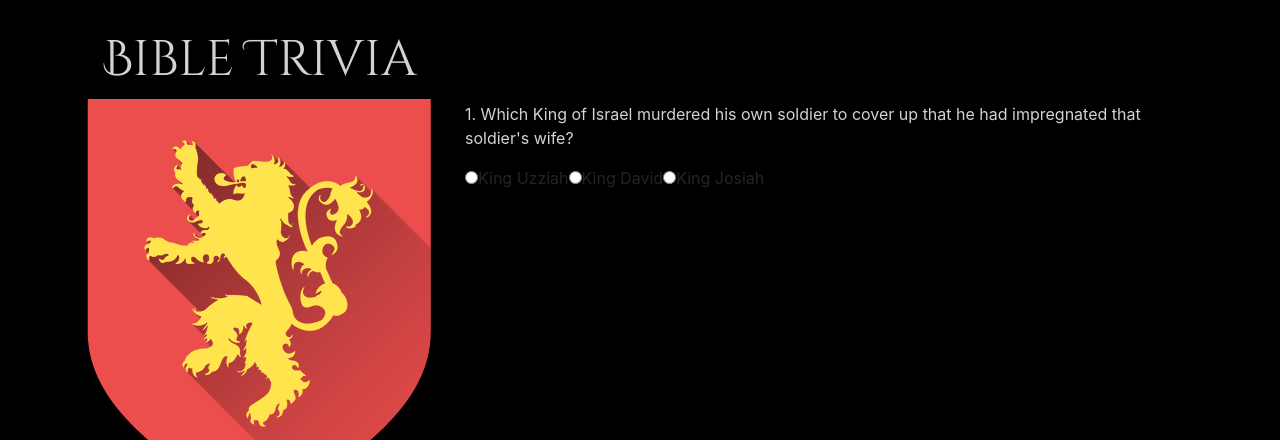
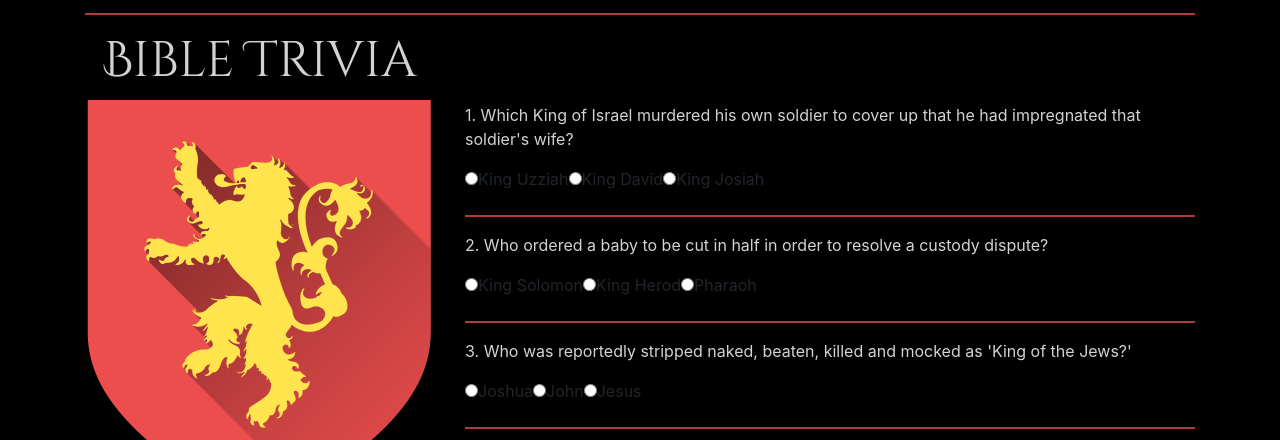
Before and after one commit to AQM28202/TriviaGame, a plain HTML site: page index.html in a window 1280 px wide. Both pictures are taken after a click on the button "TAKE THE QUIZ". Shown: the part 360-800 px from the top of the page. Drawn offline with nearby package versions, Linux system fonts and the light colour scheme.

Commit message:
<got all the questions and answers to populate>

```diff
--- a/assets/css/style.css
+++ b/assets/css/style.css
@@ -12,6 +12,11 @@ P {
     color: #D3D3D3;
 }
 
+hr {
+    border: 1px solid #C34040ed;
+
+}
+
 #questions-display {
     color: #D3D3D3;
 
--- a/assets/javascript/app.js
+++ b/assets/javascript/app.js
@@ -5,12 +5,36 @@
 // HTML is updated to display player's number of correct and incorrect answers
 
 
-    $("#start-button").on("click", function(){
+$("#start-button").on("click", function () {
   $("#splash-page").hide();
   $("#questions-display").html("<p>" + questionList[0].question + "</p>");
   $("#answers-display").html("<input type='radio' name='answer1' value='0'>" + "<label>" + questionList[0].answers[0] + "</label>" +
     "<input type='radio' name='answer1' value='1'>" + "<label>" + questionList[0].answers[1] + "</label>" +
-                                   "<input type='radio' name='answer1' value='2'>" + "<label>" + questionList[0].answers[2] + "</label>");
+    "<input type='radio' name='answer1' value='2'>" + "<label>" + questionList[0].answers[2] + "</label><hr>" +
+    "<p>" + questionList[1].question + "</p>" +
+    "<input type='radio' name='answer2' value='0'>" + "<label>" + questionList[1].answers[0] + "</label>" +
+    "<input type='radio' name='answer2' value='1'>" + "<label>" + questionList[1].answers[1] + "</label>" +
+    "<input type='radio' name='answer2' value='2'>" + "<label>" + questionList[1].answers[2] + "</label><hr>" +
+    "<p>" + questionList[2].question + "</p>" +
+    "<input type='radio' name='answer3' value='0'>" + "<label>" + questionList[2].answers[0] + "</label>" +
+    "<input type='radio' name='answer3' value='1'>" + "<label>" + questionList[2].answers[1] + "</label>" +
+    "<input type='radio' name='answer3' value='2'>" + "<label>" + questionList[2].answers[2] + "</label><hr>" +
+    "<p>" + questionList[3].question + "</p>" +
+    "<input type='radio' name='answer3' value='0'>" + "<label>" + questionList[3].answers[0] + "</label>" +
+    "<input type='radio' name='answer3' value='1'>" + "<label>" + questionList[3].answers[1] + "</label>" +
+    "<input type='radio' name='answer3' value='2'>" + "<label>" + questionList[3].answers[2] + "</label><hr>" +
+    "<p>" + questionList[4].question + "</p>" +
+    "<input type='radio' name='answer4' value='0'>" + "<label>" + questionList[4].answers[0] + "</label>" +
+    "<input type='radio' name='answer4' value='1'>" + "<label>" + questionList[4].answers[1] + "</label>" +
+    "<input type='radio' name='answer4' value='2'>" + "<label>" + questionList[4].answers[2] + "</label><hr>" +
+    "<p>" + questionList[5].question + "</p>" +
+    "<input type='radio' name='answer5' value='0'>" + "<label>" + questionList[5].answers[0] + "</label>" +
+    "<input type='radio' name='answer5' value='1'>" + "<label>" + questionList[5].answers[1] + "</label>" +
+    "<input type='radio' name='answer5' value='2'>" + "<label>" + questionList[5].answers[2] + "</label><hr>" +
+    "<p>" + questionList[6].question + "</p>" +
+    "<input type='radio' name='answer6' value='0'>" + "<label>" + questionList[6].answers[0] + "</label>" +
+    "<input type='radio' name='answer6' value='1'>" + "<label>" + questionList[6].answers[1] + "</label>" +
+    "<input type='radio' name='answer6' value='2'>" + "<label>" + questionList[6].answers[2] + "</label><hr>");
 });
 
 
--- a/index.html
+++ b/index.html
@@ -23,9 +23,10 @@
             <div class="col-md-10">
                 <img src="assets/images/game-of-thrones-logo-wallpaper-40889-41849-hd-wallpapers.jpg" class="img-fluid"
                     alt="Responsive image">
-                <hr>
+
             </div>
         </div>
+        <hr>
         <div class="row">
             <div class="col-md-4">
                 <h1 class="text-center">Bible Trivia</h1>
```
Lines whose indentation alone changed are shown as unchanged.
